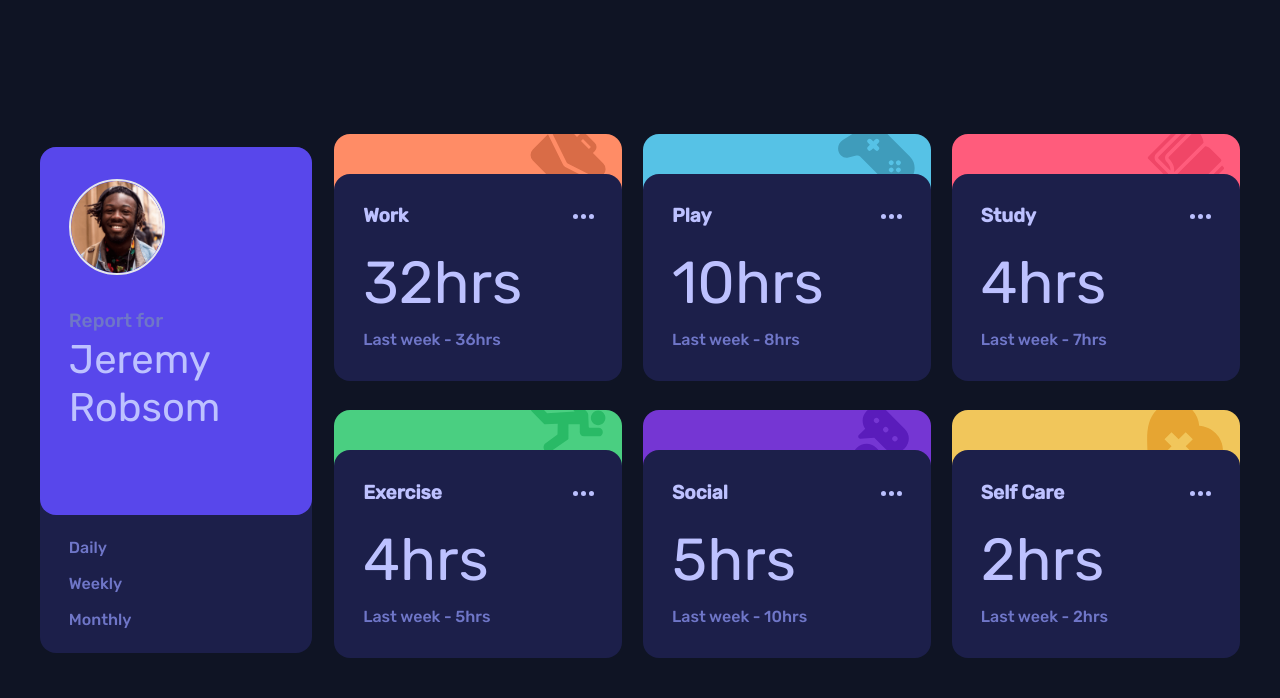
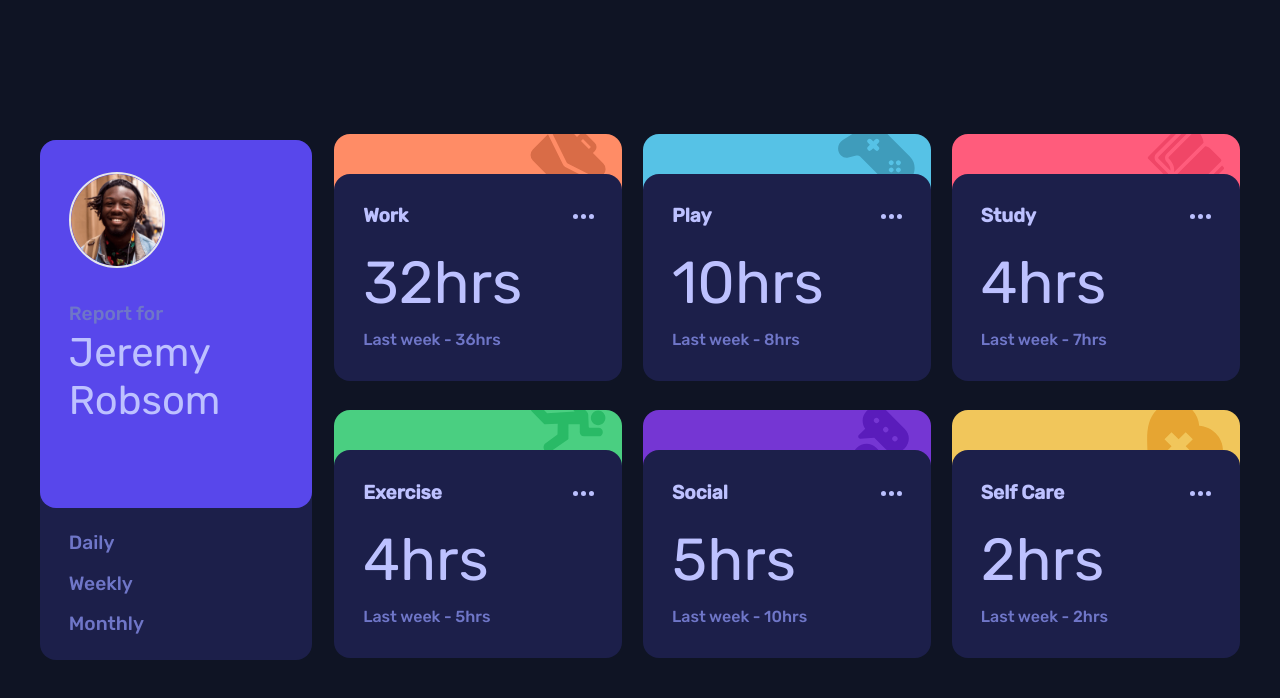
Before and after one commit to elvisowusu/Time-Tracker, a React (Vite) app: page / in a window 1280 px wide. Shown: the top 698 px of the page. Built offline with nearby package versions, Linux system fonts and the light colour scheme.

Commit message:
Fix styling in MainComponent.jsx

```diff
--- a/src/MainComponent.jsx
+++ b/src/MainComponent.jsx
@@ -28,7 +28,7 @@ function MainComponent() {
            <div className='bg-Darkblue w-[21.4rem] xl:w-[17rem] rounded-2xl'>
                 <div className='flex items-center gap-[0.9rem] xl:gap-[2rem] bg-BlueColor rounded-2xl px-[1.8rem] py-[2rem] xl:flex-col xl:items-start xl:h-[23rem]'>
                     <img className='w-[4.6rem] xl:w-[6rem] border-2 rounded-full' src={Jeremy} alt="image" />
-                    <p ><span className='block text-Desaturatedblue font-medium xl:text-[1.2rem]'>Report for </span><span className='text-PaleBlue text-[1.5rem] xl:text-[2.5rem] xl:leading-[3rem]'>Jeremy Robsom</span></p>
+                    <p><span className='block text-Desaturatedblue font-medium xl:text-[1.2rem]'>Report for </span><span className='text-PaleBlue text-[1.5rem] xl:text-[2.5rem] xl:leading-[3rem]'>Jeremy Robsom</span></p>
                 </div>
                 <p className='jerremyParagraph'>
                     {
--- a/src/index.css
+++ b/src/index.css
@@ -6,7 +6,7 @@
 
 @layer components{
     .allText{
-        @apply text-Desaturatedblue hover:text-PaleBlue font-medium cursor-pointer;
+        @apply text-Desaturatedblue hover:text-PaleBlue font-medium cursor-pointer xl:text-[1.2rem];
     }
     .jerremyParagraph{
         @apply flex items-center justify-between px-[1.8rem] py-[1.3rem] xl:flex-col xl:items-start xl:gap-3;
```
